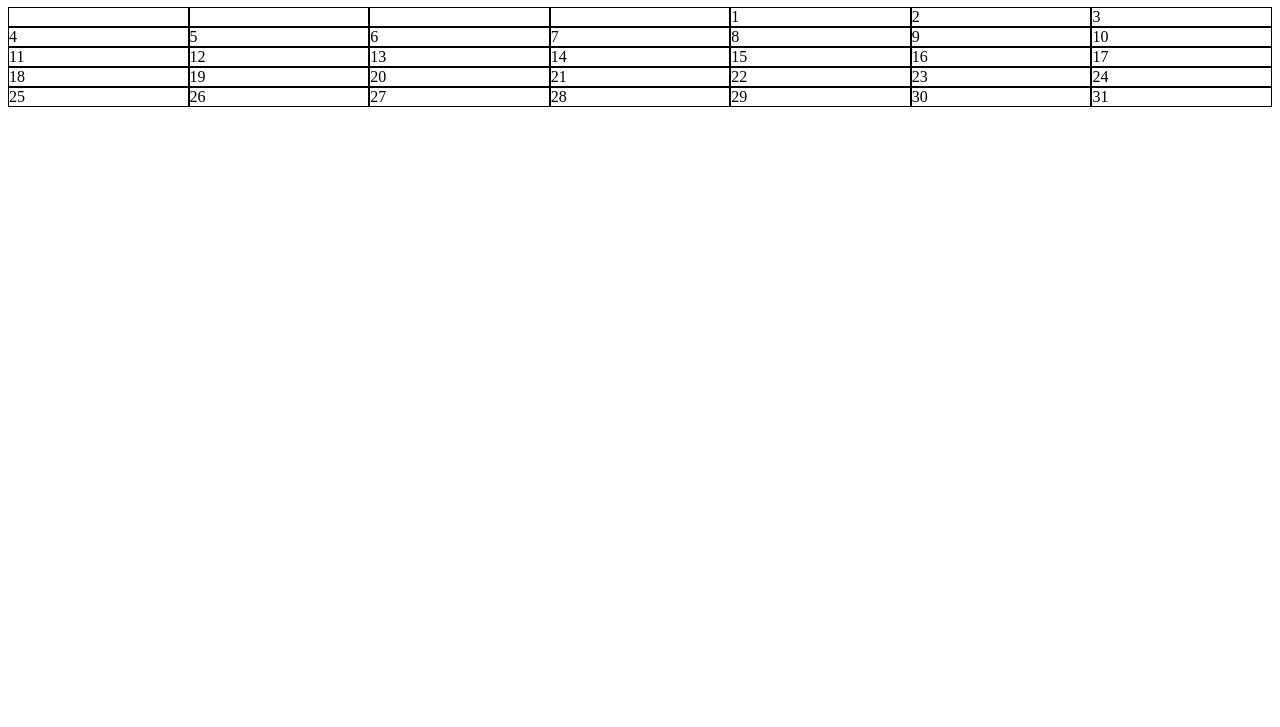
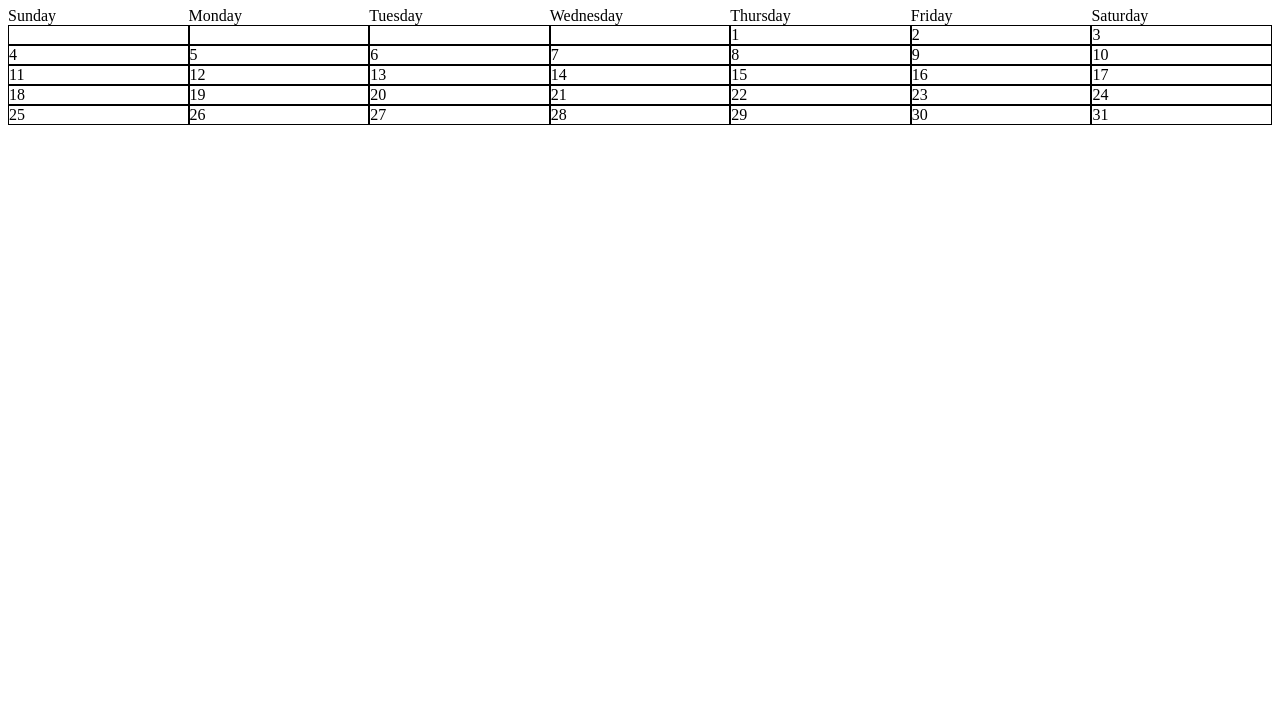
Before and after one commit to sisaymehari/Checkpoint-Sprint-3-Project, a website with bundled scripts: page index.html in a window 1280 px wide. Shown: the part 73-800 px from the top of the page. Built offline with nearby package versions, Linux system fonts and the light colour scheme.

Commit message:
Show weekday names above the calendar days

```diff
--- a/style.css
+++ b/style.css
@@ -1,4 +1,5 @@
-.boxes-container {
+.boxes-container,
+.week-row {
   display: grid;
   grid-template-columns: repeat(7, 1fr);
 }
--- a/web.mjs
+++ b/web.mjs
@@ -26,13 +26,36 @@ const monthNames = [
   "December",
 ];
 
+const weekDays = [
+  "Sunday",
+  "Monday",
+  "Tuesday",
+  "Wednesday",
+  "Thursday",
+  "Friday",
+  "Saturday",
+];
 const currentMonthString = monthNames[currentMonth];
 
 function showHeader(year, month) {
   const header = document.createElement("h1");
+  calendar.appendChild(header);
   header.textContent = `${month} ${year}`;
-  calendar.appendChild(header);
 }
+
+function makeWeekDayBoxes() {
+  const weekRow = document.createElement("div");
+  weekRow.classList.add("week-row");
+  calendar.appendChild(weekRow);
+
+  weekDays.forEach((day) => {
+    const weekDayBox = document.createElement("div");
+    weekDayBox.textContent = day;
+    weekDayBox.classList.add("week-day-box");
+    weekRow.appendChild(weekDayBox);
+  });
+}
+
 function makeCalendarBoxes(year, month) {
   const boxesContainer = document.createElement("div");
   boxesContainer.classList.add("boxes-container");
@@ -53,10 +76,9 @@ function makeCalendarBoxes(year, month) {
     boxesContainer.appendChild(dayBox);
   }
 }
+
 window.onload = function () {
   showHeader(currentYear, currentMonthString);
+  makeWeekDayBoxes();
   makeCalendarBoxes(currentYear, currentMonth);
-
-  //   document.querySelector("body").innerText =
-  //     `${getGreeting()} - there are ${daysData.length} known days`;
 };
```
